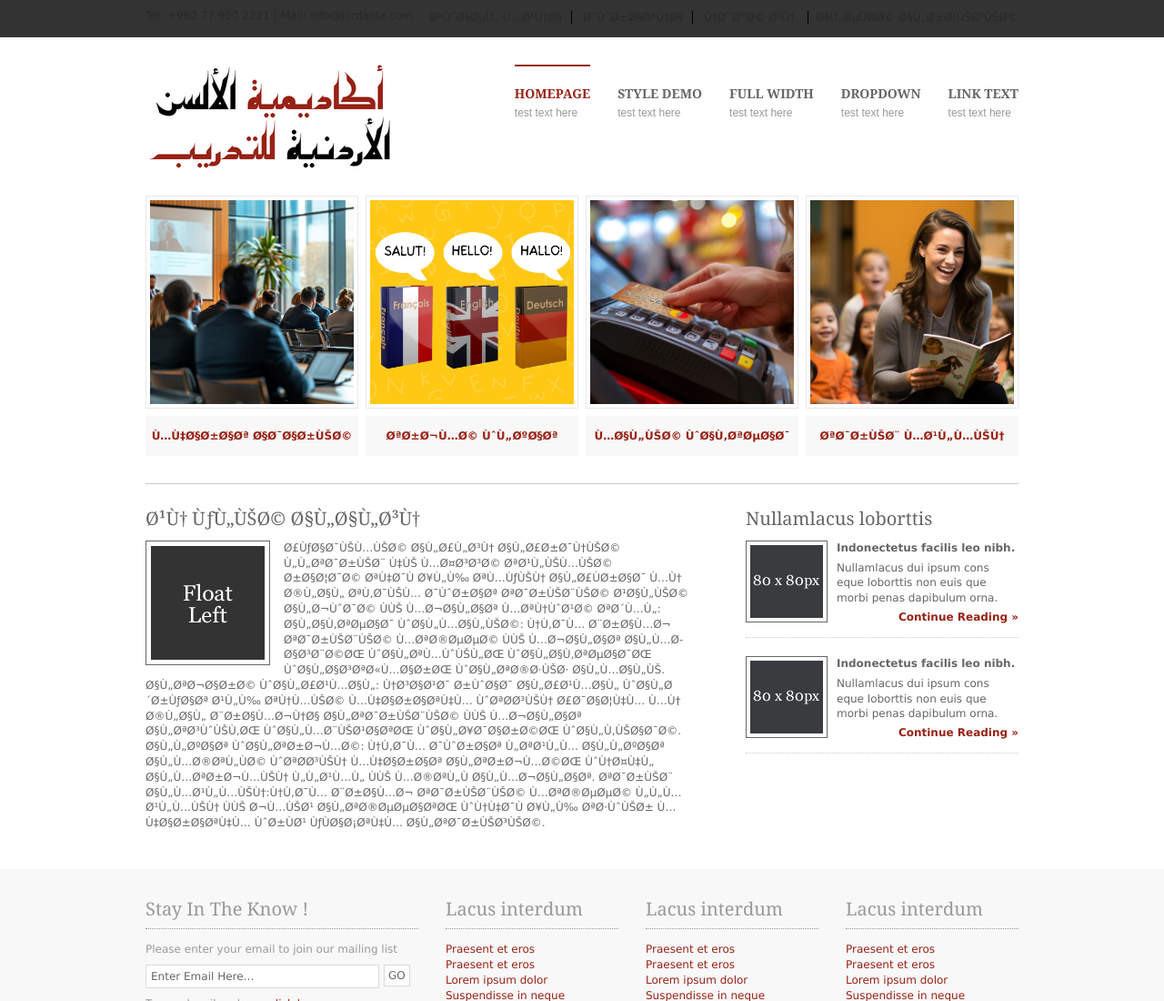
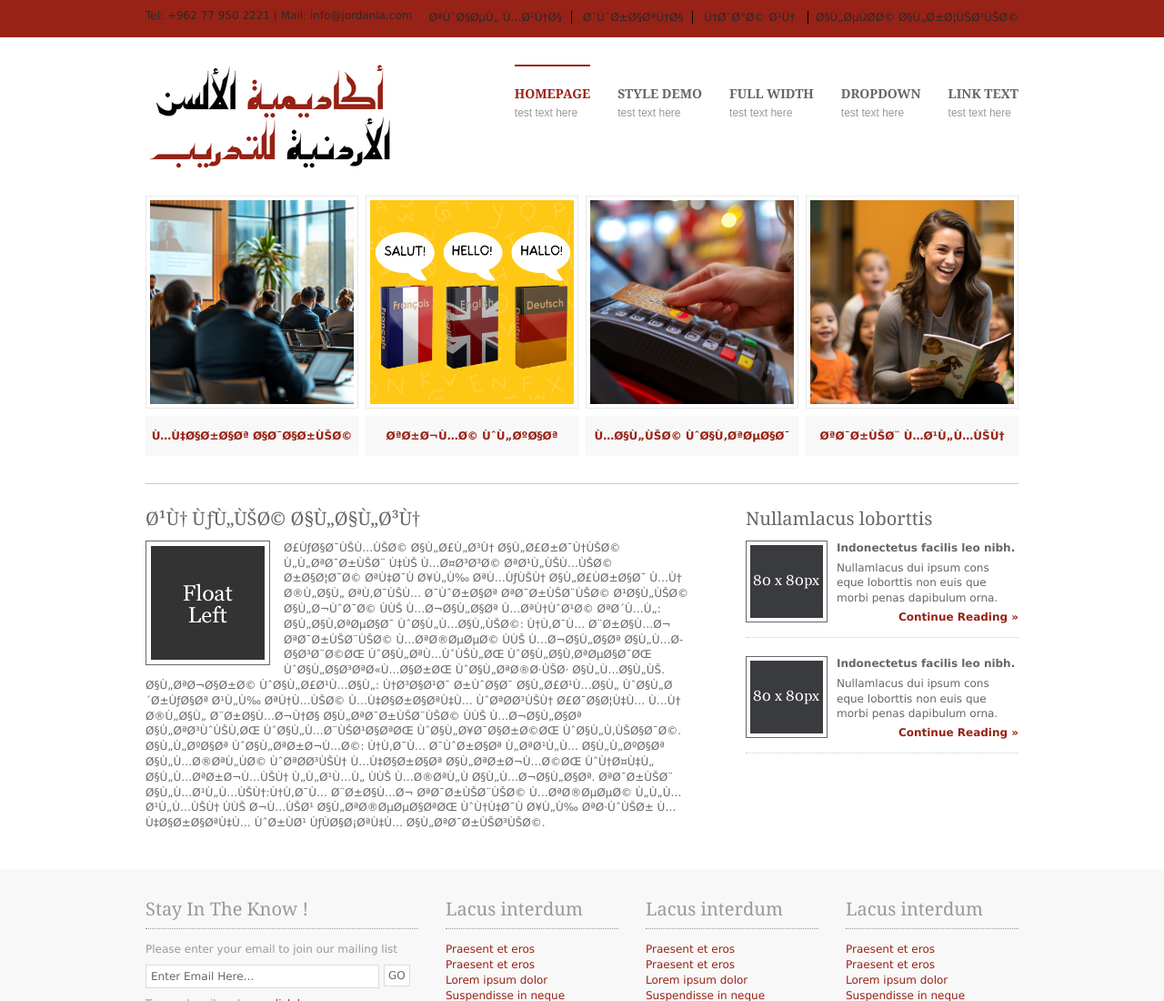
Before and after one commit to manaldabit/rundwebsite2, a plain HTML site: page index.html in a window 1280 px wide. Shown: the top 1100 px of the page at 91% size. Drawn offline with Linux system fonts and the light colour scheme.

Commit message:
Update layout.css

```diff
--- a/layout/styles/layout.css
+++ b/layout/styles/layout.css
@@ -38,7 +38,7 @@ img{margin:0; padding:0; border:none;}
 
 div.wrapper{display:block; width:100%; margin:0; text-align:left;}
 div.wrapper h1, div.wrapper h2, div.wrapper h3, div.wrapper h4, div.wrapper h5, div.wrapper h6{margin:0 0 15px 0; padding:0; font-size:20px; font-weight:normal; font-family:Georgia, "Times New Roman", Times, serif;}
-.col1, .col1 a{color:#292929; background-color:##982216;}
+.col1, .col1 a{color:#292929; background-color:#982216;}
 .col2{color:#666666; background-color:#FFFFFF;}
 .col3{color:#666666; background-color:#FFFFFF;}
 .col4{color:#666666; background-color:#FFFFFF;}
```
